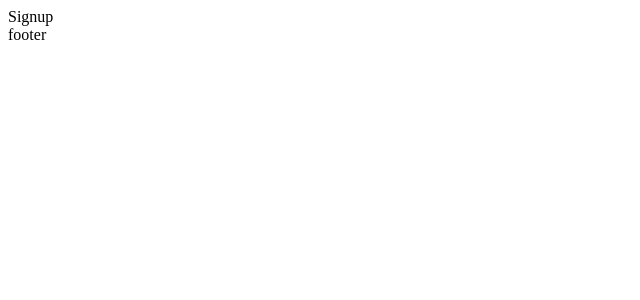
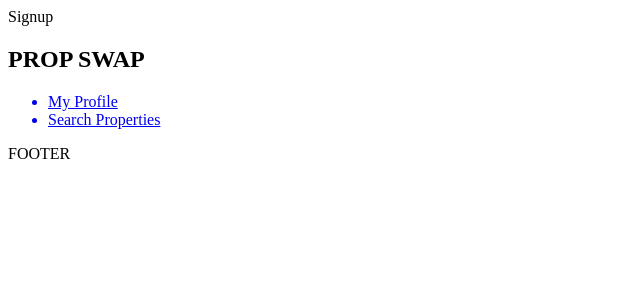
Before and after one commit to daviewave/Prop-Swapper, a React (Create React App) app in the folder client/: page /signup in a window 1280 px wide. Shown: the top 300 px of the page, without its empty margins (0-640 px from the left). Built offline with nearby package versions, Linux system fonts and the light colour scheme.

Commit message:
created Navbar component

```diff
--- a/client/src/App.js
+++ b/client/src/App.js
@@ -5,6 +5,7 @@ import Profile from "./pages/Profile";
 import Search from "./pages/Search";
 import Signup from "./pages/Signup";
 import Footer from "./components/Footer";
+import Navbar from "./components/Navbar";
 
 const App = () => {
   return (
@@ -17,6 +18,7 @@ const App = () => {
           <Route exact path="/signup" element={<Signup />} />
         </Routes>
       </div>
+      <Navbar />
       <Footer />
     </BrowserRouter>
   );
--- a/client/src/components/Footer.js
+++ b/client/src/components/Footer.js
@@ -1,7 +1,7 @@
 import React from "react";
 
 const Footer = () => {
-  return <div>footer</div>;
+  return <div>FOOTER</div>;
 };
 
 export default Footer;
--- a/client/src/components/navbar.js
+++ b/client/src/components/navbar.js
@@ -0,0 +1,21 @@
+import React from "react";
+import "../App.css";
+import { Link } from "react-router-dom";
+
+const Navbar = () => {
+  return (
+    <nav>
+      <h1>PROP SWAP</h1>
+      <ul>
+        <Link to="/profile">
+          <li>My Profile</li>
+        </Link>
+        <Link to="/search">
+          <li>Search Properties</li>
+        </Link>
+      </ul>
+    </nav>
+  );
+};
+
+export default Navbar;
```
